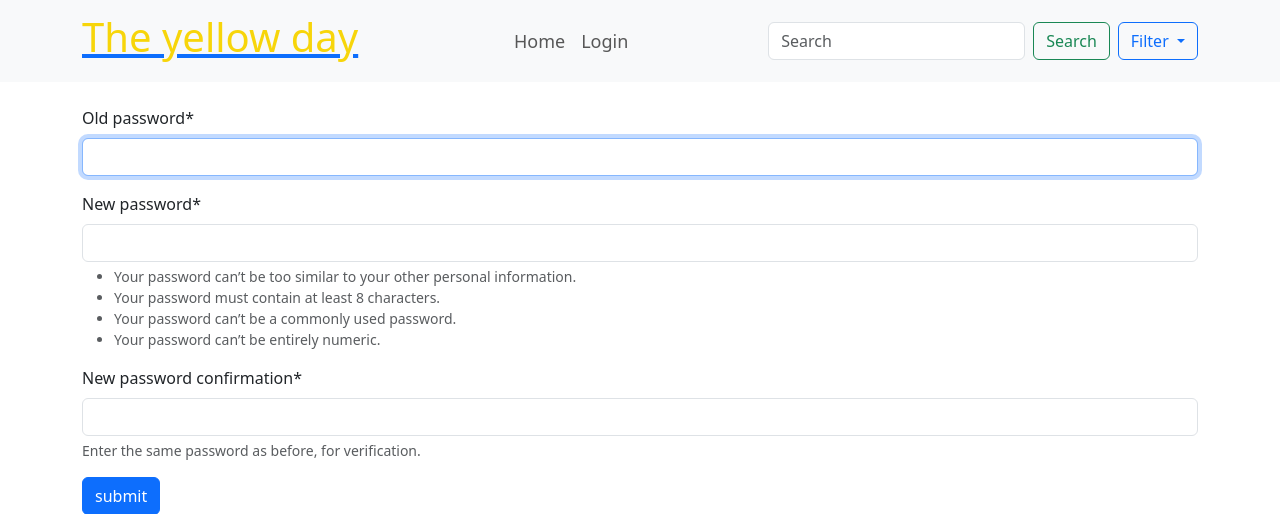
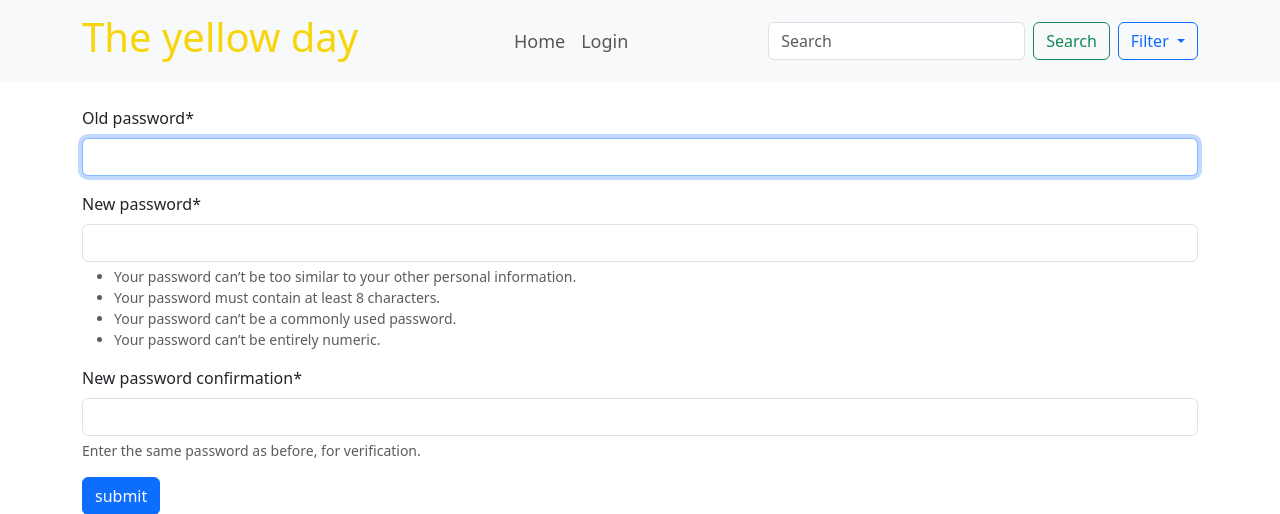
Before and after one commit to msalahuddin267/Python_Projects, a Django app: page /accounts/changepassword/ in a window 1280 px wide. Shown: the top 514 px of the page. Run offline with Django 5.2, Linux system fonts and the light colour scheme; some libraries are stand-ins or nearby versions.

Commit message:
Django Final Assignment Update

```diff
--- a/templates/base.html
+++ b/templates/base.html
@@ -12,7 +12,7 @@
 <!-- Navbar -->
 <nav class="navbar navbar-expand-lg navbar-light bg-light">
     <div class="container">
-        <a href="{% url 'home' %}"><h2 class="navbar-brand" style="font-size: 40px; color: #f7d50a;">The yellow day</h2></a>
+        <a href="{% url 'home' %}" style="text-decoration: none;"> <h2 class="navbar-brand" style="font-size: 40px; color: #f7d50a;">The yellow day</h2></a>
         <button class="navbar-toggler" type="button" data-bs-toggle="collapse" data-bs-target="#navbarNav"
             aria-controls="navbarNav" aria-expanded="false" aria-label="Toggle navigation">
             <span class="navbar-toggler-icon"></span>
```
